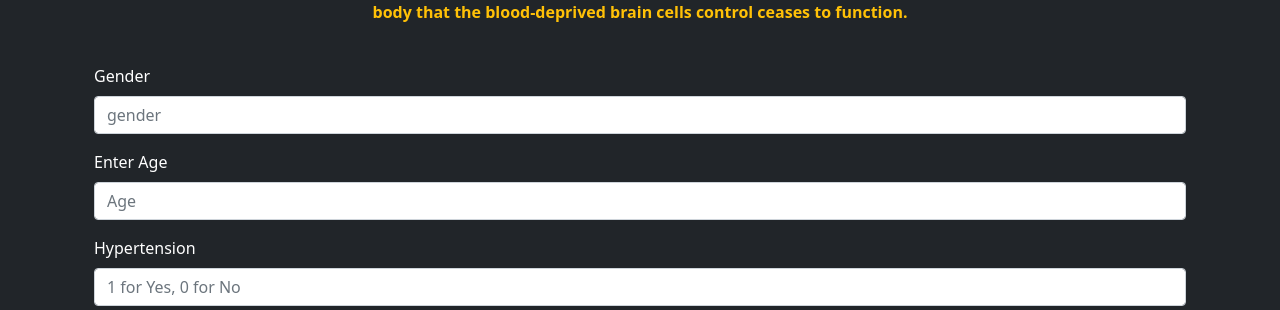
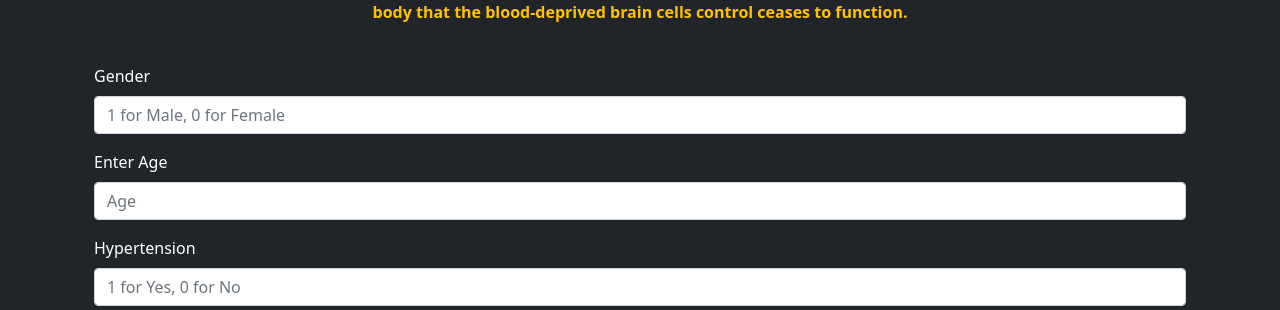
Before and after one commit to RSBhoomika/Early-Detection-of-Brain-Stroke, a Flask app: page / in a window 1280 px wide. Shown: the part 765-1075 px from the top of the page. Run offline with Flask 2, Linux system fonts and the light colour scheme.

Commit message:
minor updates

```diff
--- a/templates/home.html
+++ b/templates/home.html
@@ -29,7 +29,7 @@
             <div class="collapse navbar-collapse" id="navbarSupportedContent">
                 <ul class="navbar-nav me-auto mb-2 mb-lg-0">
                     <li class="nav-item">
-                        <a class="nav-link active" aria-current="page" href="#">Home</a>
+                        <a class="nav-link active" aria-current="page" href="home.html">Home</a>
                     </li>
                     <li class="nav-item">
                         <a class="nav-link active" aria-current="page">Analysis</a>
@@ -98,7 +98,7 @@
             <form action="{{ url_for('result') }}" method="post">
                 <div class="mb-3">
                     <label for="exampleInputPassword1"  class="form-label">Gender</label>
-                    <input type="text" class="form-control" id="gender" name="gender" placeholder="gender">
+                    <input type="text" class="form-control" id="gender" name="gender" placeholder="1 for Male, 0 for Female">
                 </div>
                 <div class="mb-3">
                     <label for="exampleInputEmail1" class="form-label">Enter Age</label>
```
